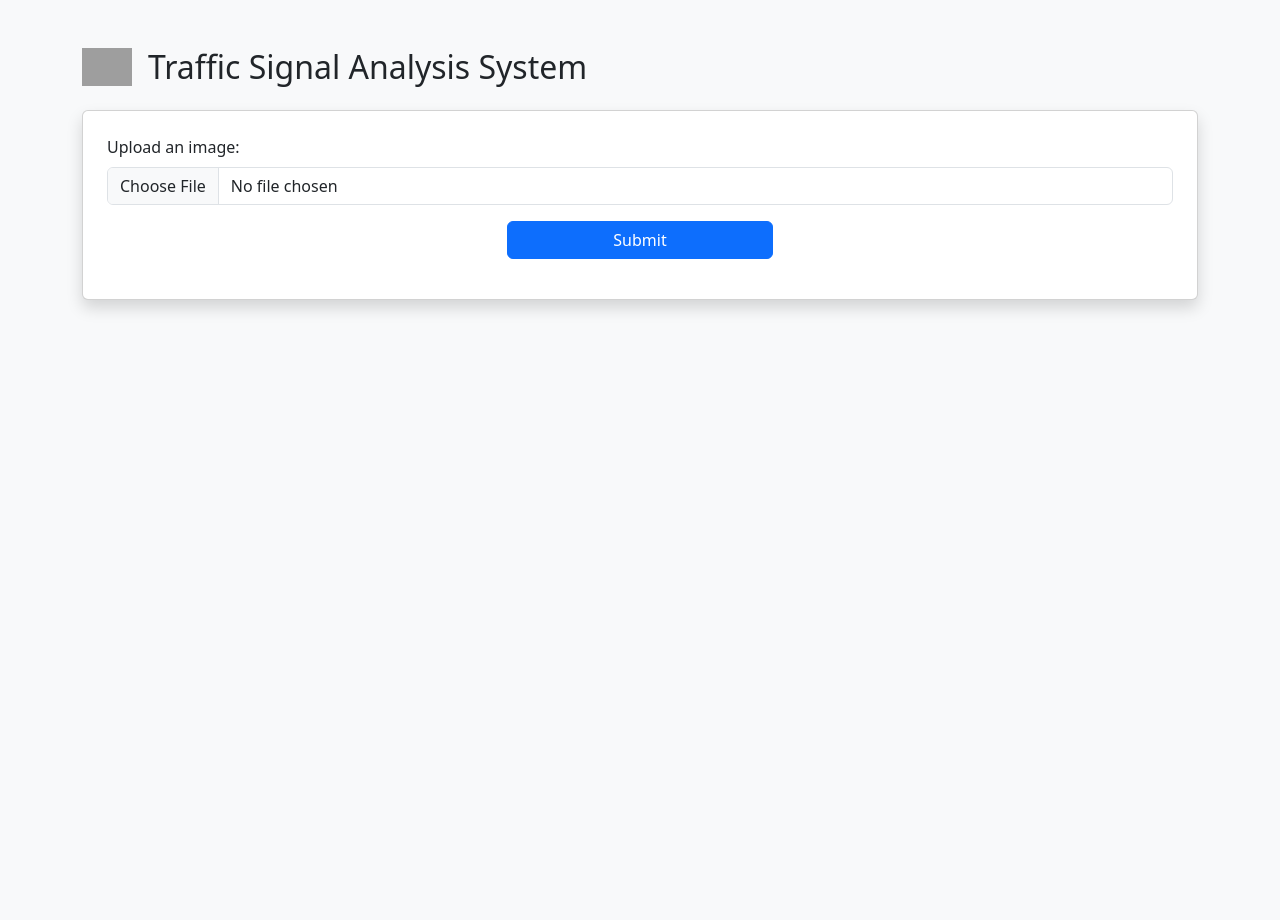
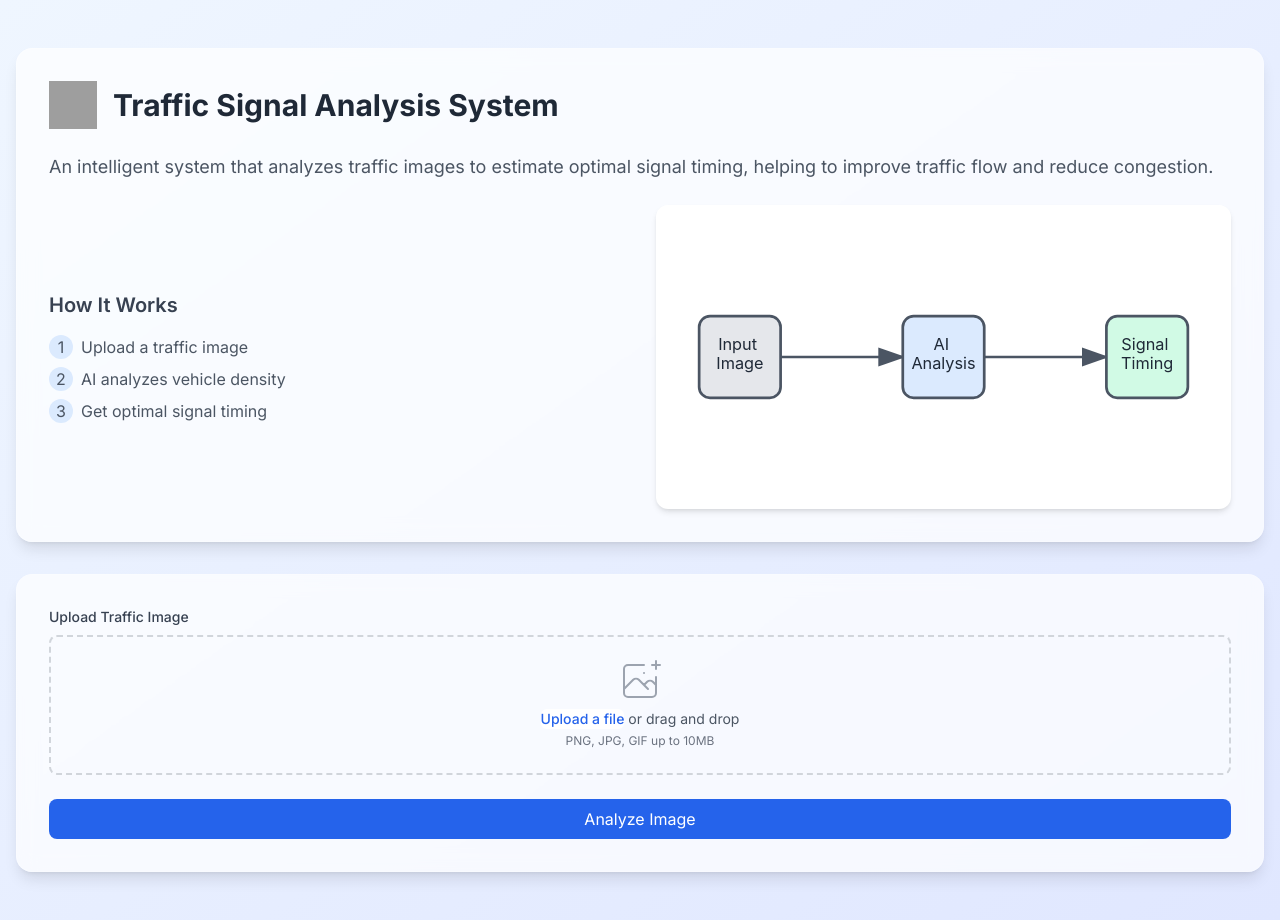
Before and after one commit to unnit/traffic_app, a Flask app: page / in a window 1280 px wide. Before the commit the page ends 311 px from the top, so only its background shows below. Run offline with Flask 3, Linux system fonts and the light colour scheme; some libraries are stand-ins or nearby versions; grey boxes are pictures that could not be loaded.

Commit message:
Diagram added to explain

```diff
--- a/templates/index.html
+++ b/templates/index.html
@@ -4,53 +4,144 @@
     <meta charset="UTF-8">
     <meta name="viewport" content="width=device-width, initial-scale=1.0">
     <title>Traffic Signal Analysis System</title>
-    <link href="https://cdn.jsdelivr.net/npm/bootstrap@5.3.2/dist/css/bootstrap.min.css" rel="stylesheet">
+    <script src="https://cdn.tailwindcss.com"></script>
+    <link href="https://fonts.googleapis.com/css2?family=Inter:wght@400;500;600;700&display=swap" rel="stylesheet">
+    <style>
+        body {
+            font-family: 'Inter', sans-serif;
+        }
+        .glass-effect {
+            background: rgba(255, 255, 255, 0.7);
+            backdrop-filter: blur(10px);
+            border: 1px solid rgba(255, 255, 255, 0.2);
+        }
+        .animate-fade-in {
+            animation: fadeIn 0.5s ease-in;
+        }
+        @keyframes fadeIn {
+            from { opacity: 0; transform: translateY(10px); }
+            to { opacity: 1; transform: translateY(0); }
+        }
+    </style>
 </head>
-<body class="bg-light">
-    <div class="container mt-5">
-        <!-- Header with Traffic Light Icon and Title -->
-        <div class="d-flex align-items-center mb-4">
-            <img src="static/traffic-light.svg" alt="Traffic Light Icon" style="width: 50px; height: auto;">
-            <h2 class="ms-3 mb-0">Traffic Signal Analysis System</h2>
+<body class="bg-gradient-to-br from-blue-50 to-indigo-100 min-h-screen">
+    <!-- Hero Section -->
+    <div class="container mx-auto px-4 py-12">
+        <div class="glass-effect rounded-2xl p-8 mb-8 shadow-lg">
+            <div class="flex items-center space-x-4 mb-6">
+                <img src="static/traffic-light.svg" alt="Traffic Light Icon" class="w-12 h-12">
+                <h1 class="text-3xl font-bold text-gray-800">Traffic Signal Analysis System</h1>
+            </div>
+            <p class="text-gray-600 text-lg mb-6">
+                An intelligent system that analyzes traffic images to estimate optimal signal timing, helping to improve traffic flow and reduce congestion.
+            </p>
+            <div class="grid md:grid-cols-2 gap-8 items-center">
+                <div class="space-y-4">
+                    <h2 class="text-xl font-semibold text-gray-700">How It Works</h2>
+                    <ul class="space-y-2 text-gray-600">
+                        <li class="flex items-center">
+                            <span class="w-6 h-6 bg-blue-100 rounded-full flex items-center justify-center mr-2">1</span>
+                            Upload a traffic image
+                        </li>
+                        <li class="flex items-center">
+                            <span class="w-6 h-6 bg-blue-100 rounded-full flex items-center justify-center mr-2">2</span>
+                            AI analyzes vehicle density
+                        </li>
+                        <li class="flex items-center">
+                            <span class="w-6 h-6 bg-blue-100 rounded-full flex items-center justify-center mr-2">3</span>
+                            Get optimal signal timing
+                        </li>
+                    </ul>
+                </div>
+                <div class="bg-white rounded-xl p-4 shadow-md">
+                    <img src="static/workflow-diagram.svg" alt="Workflow Diagram" class="w-full h-auto">
+                </div>
+            </div>
         </div>
 
-        <div class="card p-4 shadow">
-            <form id="uploadForm" enctype="multipart/form-data">
-                <div class="mb-3">
-                    <label for="image" class="form-label">Upload an image:</label>
-                    <input type="file" class="form-control" id="image" name="file" accept="image/*" required>
+        <!-- Main Content Section -->
+        <div class="glass-effect rounded-2xl p-8 shadow-lg animate-fade-in">
+            <form id="uploadForm" enctype="multipart/form-data" class="space-y-6">
+                <div class="space-y-2">
+                    <label for="image" class="block text-sm font-medium text-gray-700">Upload Traffic Image</label>
+                    <div class="mt-1 flex justify-center px-6 pt-5 pb-6 border-2 border-gray-300 border-dashed rounded-lg hover:border-blue-500 transition-colors">
+                        <div class="space-y-1 text-center">
+                            <svg class="mx-auto h-12 w-12 text-gray-400" stroke="currentColor" fill="none" viewBox="0 0 48 48">
+                                <path d="M28 8H12a4 4 0 00-4 4v20m32-12v8m0 0v8a4 4 0 01-4 4H12a4 4 0 01-4-4v-4m32-4l-3.172-3.172a4 4 0 00-5.656 0L28 28M8 32l9.172-9.172a4 4 0 015.656 0L28 28m0 0l4 4m4-24h8m-4-4v8m-12 4h.02" stroke-width="2" stroke-linecap="round" stroke-linejoin="round" />
+                            </svg>
+                            <div class="flex text-sm text-gray-600">
+                                <label for="image" class="relative cursor-pointer bg-white rounded-md font-medium text-blue-600 hover:text-blue-500 focus-within:outline-none">
+                                    <span>Upload a file</span>
+                                    <input id="image" name="file" type="file" class="sr-only" accept="image/*" required>
+                                </label>
+                                <p class="pl-1">or drag and drop</p>
+                            </div>
+                            <p class="text-xs text-gray-500">PNG, JPG, GIF up to 10MB</p>
+                        </div>
+                    </div>
                 </div>
-                <button type="submit" class="btn btn-primary w-25 mx-auto mb-3 d-block">Submit</button>
+                <button type="submit" class="w-full bg-blue-600 text-white px-4 py-2 rounded-lg hover:bg-blue-700 transition-colors focus:outline-none focus:ring-2 focus:ring-blue-500 focus:ring-offset-2">
+                    Analyze Image
+                </button>
             </form>
-            <div id="loading" class="mt-3 text-center" style="display:none;">
-                <div class="spinner-border" role="status"></div>
-                <p>Processing...</p>
+
+            <!-- Loading State -->
+            <div id="loading" class="mt-6 text-center hidden">
+                <div class="inline-block animate-spin rounded-full h-8 w-8 border-4 border-blue-600 border-t-transparent"></div>
+                <p class="mt-2 text-gray-600">Processing image...</p>
             </div>
-            <div id="result" class="mt-5" style="display:none; justify-content: space-between; align-items: flex-start;">
-                <!-- Left side: Estimated Signal Time and Traffic Light -->
-                <div style="flex: 1; display: flex; flex-direction: column; align-items: center;">
-                    <h4>Estimated Signal Time: <span id="signalTime"></span> seconds</h4>
 
-                    <!-- Dynamic Traffic Light SVG -->
-                    <div id="trafficLight" style="display: flex; justify-content: center;">
+            <!-- Results Section -->
+            <div id="result" class="mt-8 hidden">
+                <div class="grid md:grid-cols-2 gap-8">
+                    <!-- Signal Timing Section -->
+                    <div class="bg-white rounded-xl p-6 shadow-md">
+                        <h3 class="text-xl font-semibold text-gray-800 mb-4">Signal Timing</h3>
+                        <div class="flex flex-col items-center space-y-4">
+                            <div class="text-2xl font-bold text-blue-600">
+                                <span id="signalTime">0</span> seconds
+                            </div>
 
-                        <svg xmlns="http://www.w3.org/2000/svg" width="100" height="250" viewBox="0 0 100 250">
-                            <rect x="25" y="30" width="50" height="200" rx="15" ry="15" fill="black"/>
-                            <circle id="redLight" cx="50" cy="55" r="20" fill="gray"/>
-                            <circle id="yellowLight" cx="50" cy="125" r="20" fill="gray"/>
-                            <circle id="greenLight" cx="50" cy="195" r="20" fill="green"/>
-                        </svg>
+                            <!-- Traffic Light Display -->
+                            <div id="trafficLight" class="mt-4">
+                                <svg xmlns="http://www.w3.org/2000/svg" width="100" height="250" viewBox="0 0 100 250">
+                                    <rect x="25" y="30" width="50" height="200" rx="15" ry="15" fill="#1a1a1a"/>
+                                    <circle id="redLight" cx="50" cy="55" r="20" fill="gray"/>
+                                    <circle id="yellowLight" cx="50" cy="125" r="20" fill="gray"/>
+                                    <circle id="greenLight" cx="50" cy="195" r="20" fill="gray"/>
+                                </svg>
+                            </div>
+                            <div class="text-lg font-medium">
+                                <span id="signalTimer" class="text-green-600"></span>
+                            </div>
+                        </div>
                     </div>
-                    <h5><span id="signalTimer" style="color: green;"></span></h5>
-                </div>
 
-                <!-- Right side: Output Image -->
-                <div style="flex: 1; display: flex; flex-direction: column; align-items: center;">
-                    <h4>Image with Object Detections</h4>
-                    <img id="outputImage" class="img-fluid mt-3" style="max-height: 500px;" />
+                    <!-- Detection Results Section -->
+                    <div class="bg-white rounded-xl p-6 shadow-md">
+                        <h3 class="text-xl font-semibold text-gray-800 mb-4">Detection Results</h3>
+                        <div class="aspect-w-16 aspect-h-9">
+                            <img id="outputImage" class="rounded-lg object-contain w-full h-full" />
+                        </div>
+                    </div>
                 </div>
             </div>
-            <div id="error" class="mt-3 alert alert-danger text-center" style="display:none;"></div>
+
+            <!-- Error Message -->
+            <div id="error" class="mt-4 hidden">
+                <div class="bg-red-50 border-l-4 border-red-500 p-4">
+                    <div class="flex">
+                        <div class="flex-shrink-0">
+                            <svg class="h-5 w-5 text-red-500" viewBox="0 0 20 20" fill="currentColor">
+                                <path fill-rule="evenodd" d="M10 18a8 8 0 100-16 8 8 0 000 16zM8.707 7.293a1 1 0 00-1.414 1.414L8.586 10l-1.293 1.293a1 1 0 101.414 1.414L10 11.414l1.293 1.293a1 1 0 001.414-1.414L11.414 10l1.293-1.293a1 1 0 00-1.414-1.414L10 8.586 8.707 7.293z" clip-rule="evenodd"/>
+                            </svg>
+                        </div>
+                        <div class="ml-3">
+                            <p class="text-sm text-red-700"></p>
+                        </div>
+                    </div>
+                </div>
+            </div>
         </div>
     </div>
 
```
Also changed, not shown: static/workflow-diagram.svg (added).
